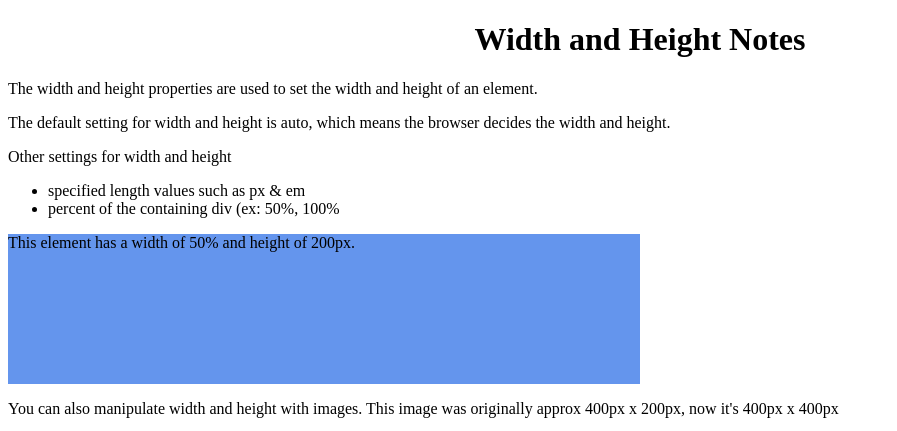
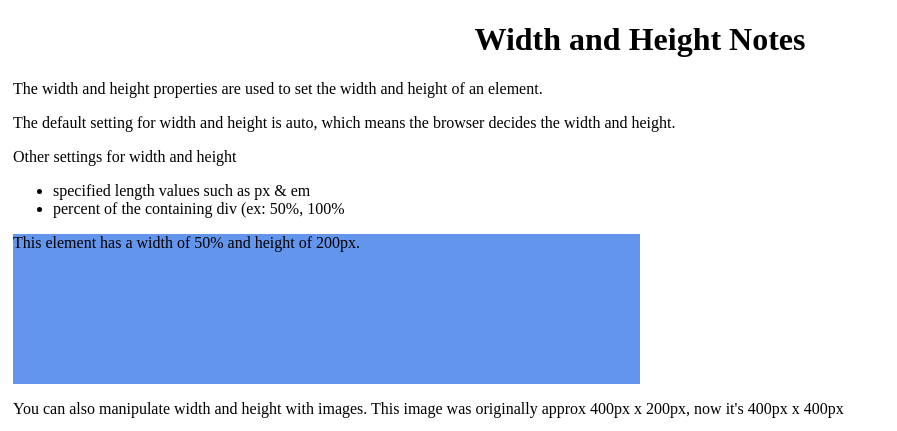
Before and after one commit to foxowlmoon/EFAPreWork, a plain HTML site: page HTMLCSSPreWork/2-CSS-Basics/06-widths-heights.html in a window 1280 px wide. Shown: the top 431 px of the page, without its empty margins (0-897 px from the left). Drawn offline with Linux system fonts and the light colour scheme.

Commit message:
fixed wrapper tag in prework folder

```diff
--- a/HTMLCSSPreWork/2-CSS-Basics/06-widths-heights.html
+++ b/HTMLCSSPreWork/2-CSS-Basics/06-widths-heights.html
@@ -8,7 +8,7 @@
     <link rel="stylesheet" type="text/css" href="06-widths-heights.css">
 </head>
 <body>
-    <div class="wrapper"></div>
+    <div class="wrapper">
     <h1>Width and Height Notes</h1>
     <p>The width and height properties are used to set the width and height of an element.</p>
     <p>The default setting for width and height is auto, which means the browser decides the width and height.</p>
```
